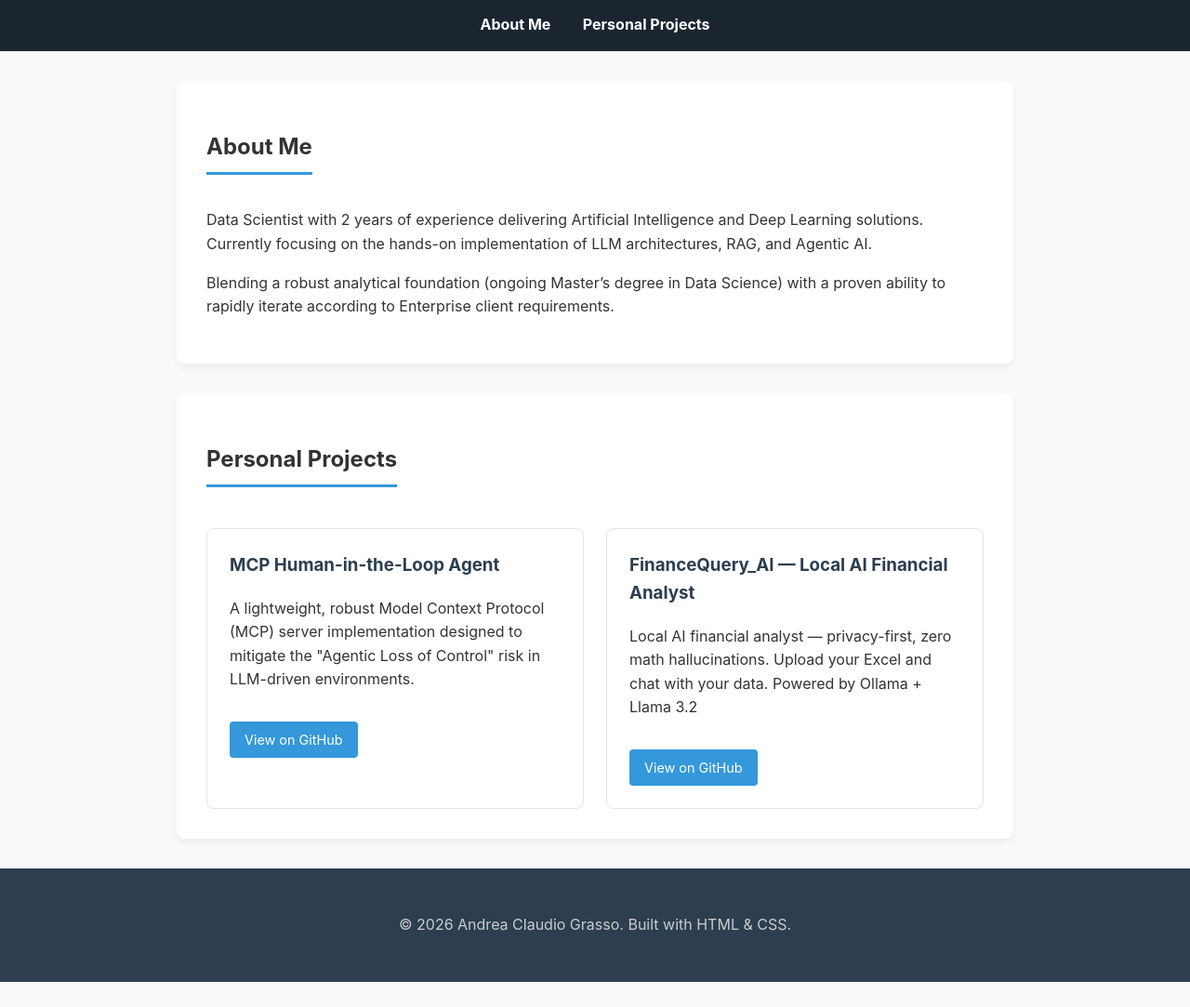
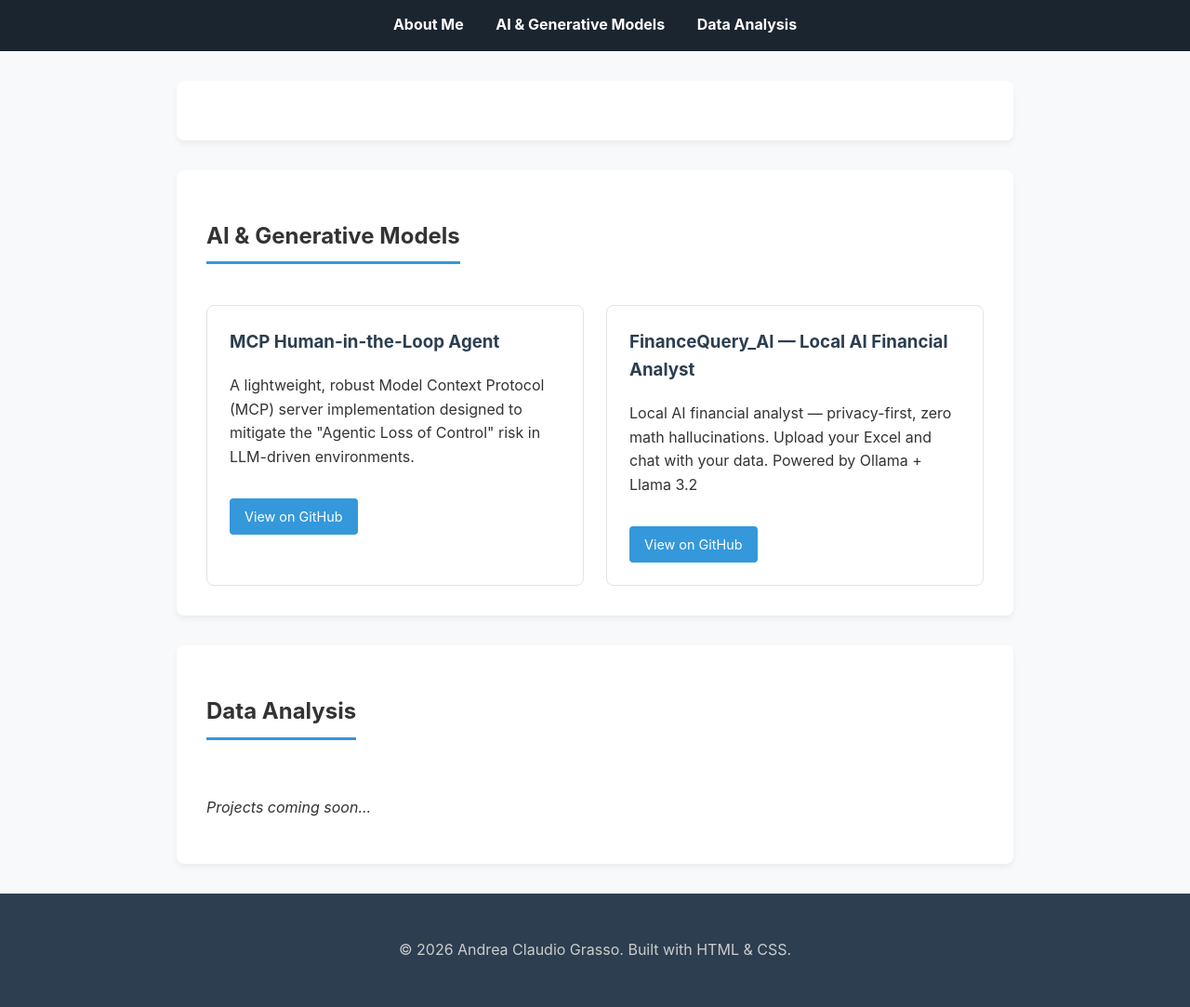
Before and after one commit to AndreaGrasso940/AndreaGrasso940.github.io, a plain HTML site: page index.html in a window 1280 px wide. Shown: the part 220-1303 px from the top of the page at 93% size. Before the commit the page ends 1276 px from the top, so only its background shows below. Drawn offline with Linux system fonts and the light colour scheme.

Commit message:
Update index.html

```diff
--- a/index.html
+++ b/index.html
@@ -42,18 +42,17 @@
 
     <nav>
         <a href="#about">About Me</a>
-        <a href="#personal">Personal Projects</a>
+        <a href="#ai-ml">AI & Generative Models</a>
+        <a href="#data-analysis">Data Analysis</a>
     </nav>
 
     <main>
         <section id="about">
-            <h2>About Me</h2>
-            <p>Data Scientist with 2 years of experience delivering Artificial Intelligence and Deep Learning solutions. Currently focusing on the hands-on implementation of LLM architectures, RAG, and Agentic AI.</p>
-            <p>Blending a robust analytical foundation (ongoing Master’s degree in Data Science) with a proven ability to rapidly iterate according to Enterprise client requirements.</p>
+            <!-- (Lascia qui il tuo testo About Me attuale) -->
         </section>
 
-        <section id="personal">
-            <h2>Personal Projects</h2>
+        <section id="ai-ml">
+            <h2>AI & Generative Models</h2>
             <div class="grid">
                 <div class="card">
                     <h3>MCP Human-in-the-Loop Agent</h3>
@@ -69,6 +68,12 @@
             </div>
         </section>
 
+        <section id="data-analysis">
+            <h2>Data Analysis</h2>
+            <div class="grid">
+                <p><em>Projects coming soon...</em></p>
+            </div>
+        </section>
     </main>
 
     <footer>
```
